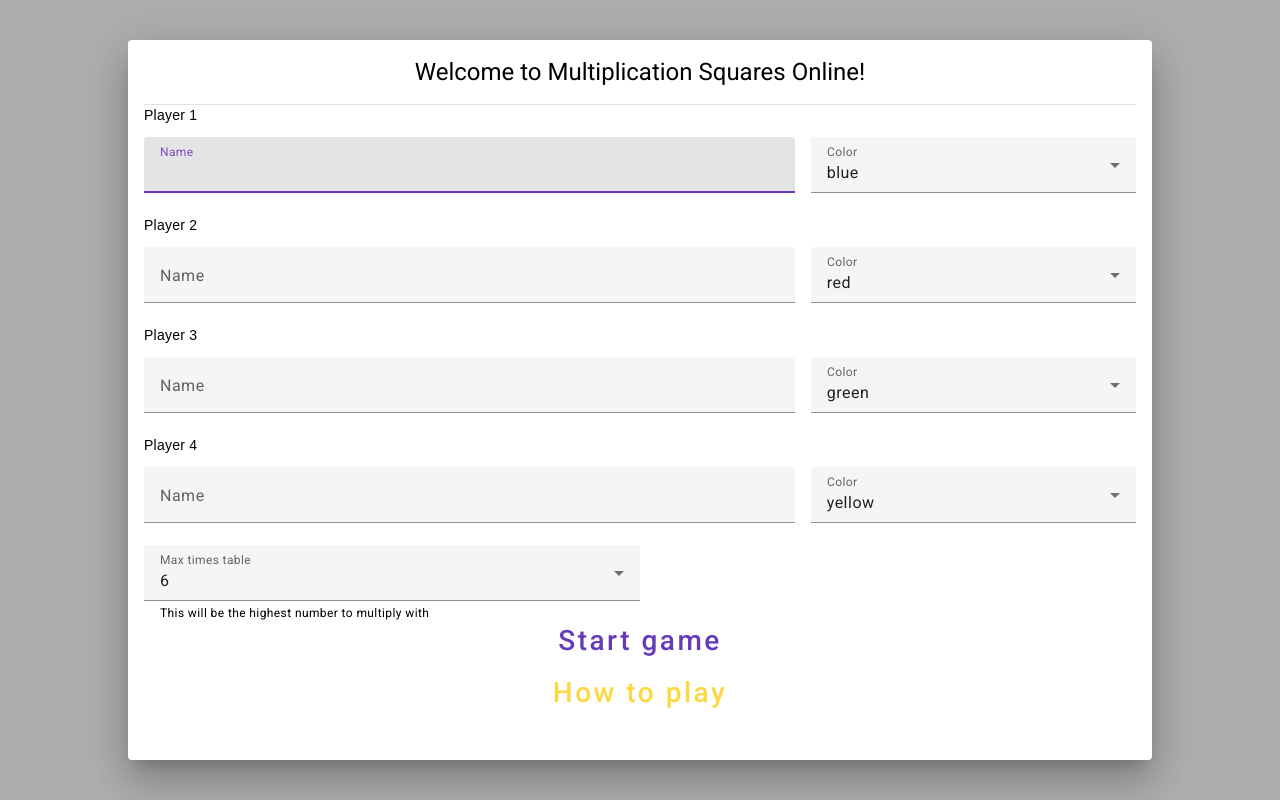
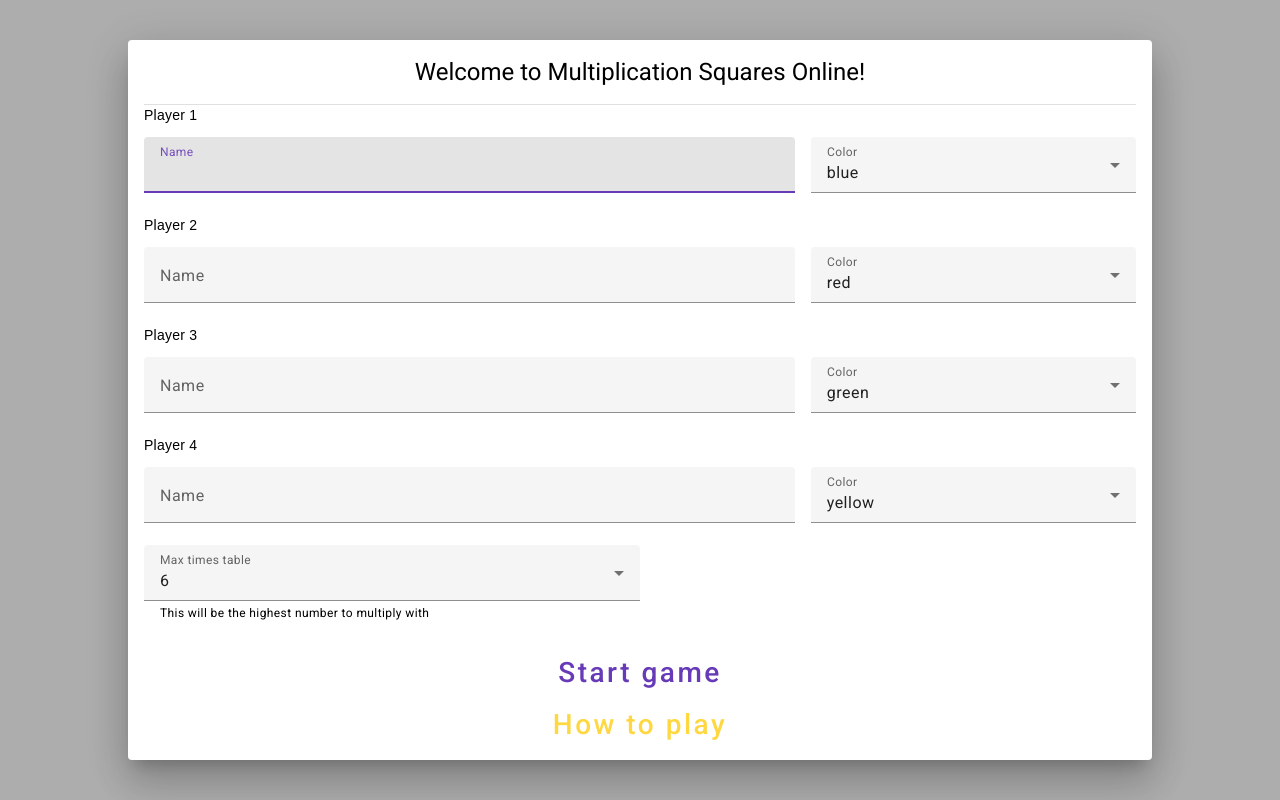
Before and after one commit to stewanoya/multiplication-squares, an Angular app: page / in a window 1280 px wide. Built offline with nearby package versions, Linux system fonts and the light colour scheme.

Commit message:
margin on buttons

```diff
--- a/src/components/board/new-game-form/new-game-form.component.html
+++ b/src/components/board/new-game-form/new-game-form.component.html
@@ -32,7 +32,7 @@
   </mat-form-field>
 
 
-  <div style="display: flex; justify-content: center; align-items: center; gap: 1rem; flex-direction: column;">
+  <div style="display: flex; justify-content: center; align-items: center; gap: 1rem; flex-direction: column; margin-top: 2rem;">
     <button
       style="font-size: 1.75rem; padding: 1rem;"
       mat-button
```
